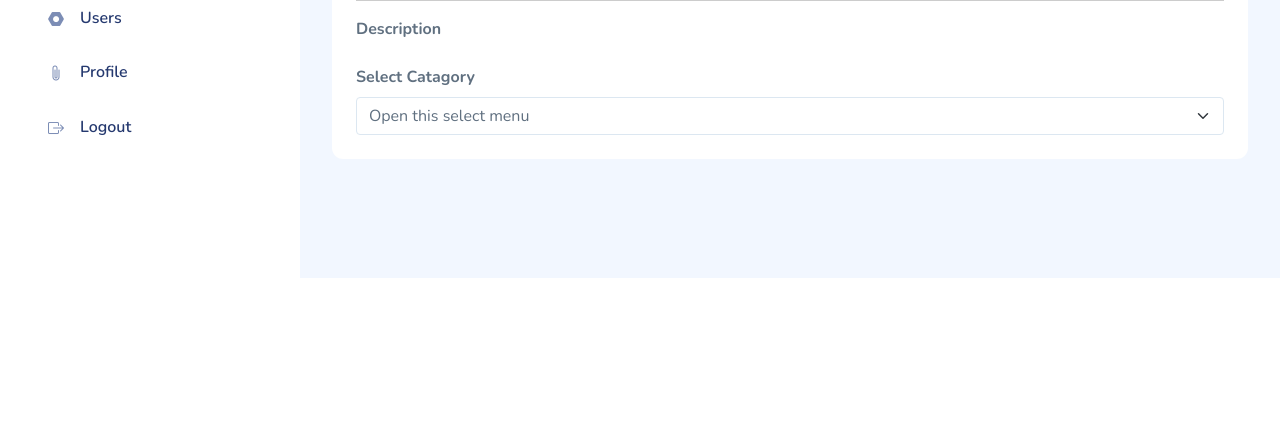
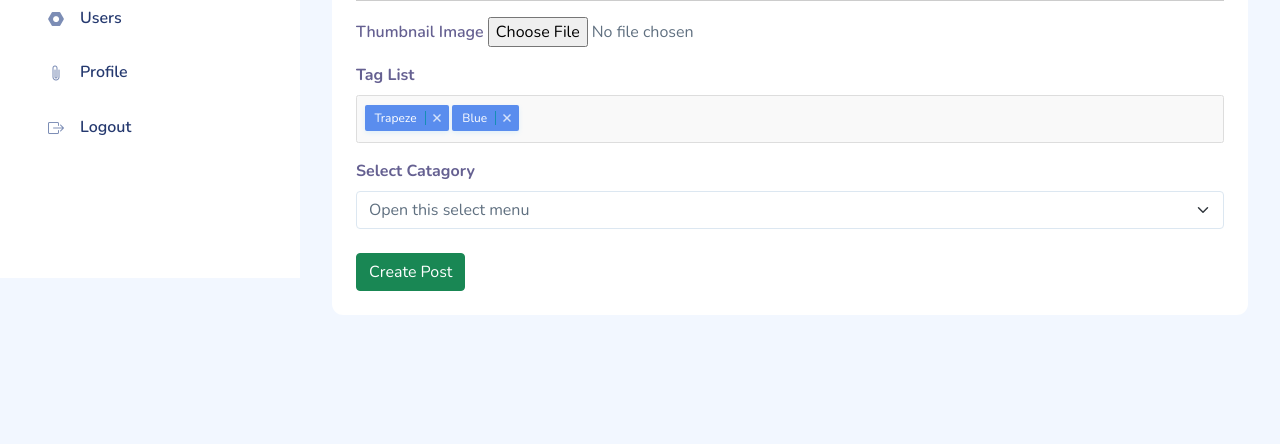
Before and after one commit to rejoan121615/travel-website-team_dot, a PHP site: page /template/admin/new-post.php in a window 1280 px wide. Shown: the part 522-966 px from the top of the page. Before the commit the page ends 800 px from the top, so only its background shows below. Run offline with PHP 8.4, Linux system fonts and the light colour scheme; some libraries are stand-ins or nearby versions.

Commit message:
new post page complete

```diff
--- a/template/admin/media.php
+++ b/template/admin/media.php
@@ -149,8 +149,6 @@
     <script src="assets/js/bootstrap.bundle.min.js"></script>
     <script src="assets/js/main.js"></script>
     <script src="assets/vendors/perfect-scrollbar/perfect-scrollbar.min.js"></script>
-    <script src="assets/js/bootstrap.bundle.min.js"></script>
-
     <!-- filepond validation -->
     <script src="https://unpkg.com/filepond-plugin-file-validate-size/dist/filepond-plugin-file-validate-size.js">
     </script>
--- a/template/admin/new-post.php
+++ b/template/admin/new-post.php
@@ -15,6 +15,10 @@
   <link rel="shortcut icon" href="assets/images/favicon.svg" type="image/x-icon">
   <link rel="stylesheet" href="assets/vendors/quill/quill.bubble.css">
   <link rel="stylesheet" href="assets/vendors/quill/quill.snow.css">
+  <link href="https://unpkg.com/filepond/dist/filepond.css" rel="stylesheet">
+  <link href="https://unpkg.com/filepond-plugin-image-preview/dist/filepond-plugin-image-preview.css" rel="stylesheet">
+  <!-- Include Choices CSS -->
+  <link rel="stylesheet" href="assets/vendors/choices.js/choices.min.css" />
 </head>
 
 <body>
@@ -48,11 +52,29 @@
                 <div id="full" style=" height: 200px; ">
                 </div>
               </div>
-              <div class=" w-100 mb-3 ">
-                <label for="post-title" class=" form-label fw-bold ">Description</label>
+              <div class="form-group mb-3 ">
 
+                <label for="thubmnail">Thumbnail Image</label>
+                <input type="file" name="image" class="imgbb-filepond">
               </div>
-              <div class=" w-100 ">
+              <div class=" form-group w-100 mb-3 ">
+                <label for="post-title" class=" form-label fw-bold ">Tag List</label>
+                <select class="choices form-select multiple-remove" multiple="multiple">
+                  <optgroup label="Figures">
+                    <option value="romboid">Romboid</option>
+                    <option value="trapeze" selected>Trapeze</option>
+                    <option value="triangle">Triangle</option>
+                    <option value="polygon">Polygon</option>
+                  </optgroup>
+                  <optgroup label="Colors">
+                    <option value="red">Red</option>
+                    <option value="green">Green</option>
+                    <option value="blue" selected>Blue</option>
+                    <option value="purple">Purple</option>
+                  </optgroup>
+                </select>
+              </div>
+              <div class=" form-group w-100 mb-4 ">
                 <label class=" form-label fw-bold " for="catagory">Select Catagory</label>
                 <select class="form-select" aria-label="Default select example">
                   <option selected>Open this select menu</option>
@@ -60,6 +82,9 @@
                   <option value="2">Two</option>
                   <option value="3">Three</option>
                 </select>
+              </div>
+              <div class=" submit-btn">
+                <button class=" btn btn-success">Create Post</button>
               </div>
             </form>
 
@@ -72,6 +97,12 @@
   <script src="assets/js/bootstrap.bundle.min.js"></script>
   <script src="assets/vendors/quill/quill.min.js"></script>
   <script src="assets/js/pages/form-editor.js"></script>
+  <!-- filepond validation -->
+  <script src="https://unpkg.com/filepond-plugin-file-validate-size/dist/filepond-plugin-file-validate-size.js">
+  </script>
+  <script src="https://unpkg.com/filepond-plugin-file-validate-type/dist/filepond-plugin-file-validate-type.js">
+  </script>
+  <script src="assets/vendors/choices.js/choices.min.js"></script>
   <script src="assets/js/main.js"></script>
 </body>
 
```
